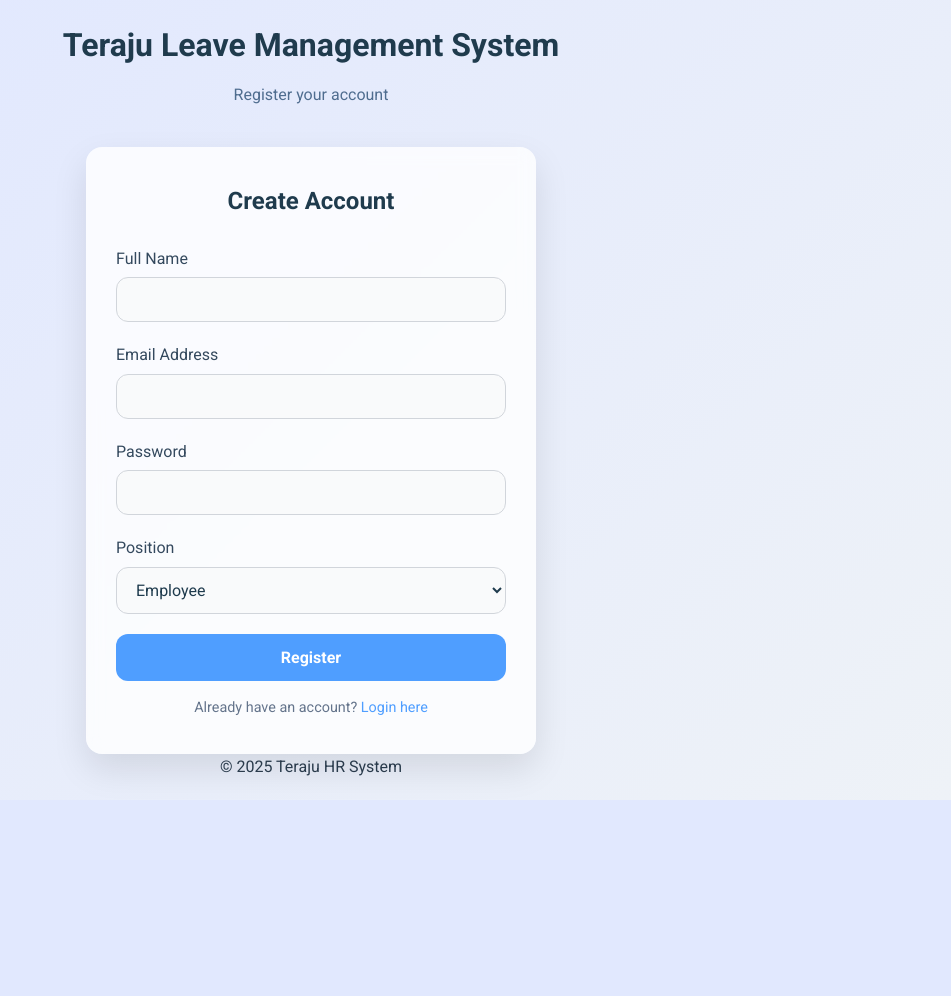
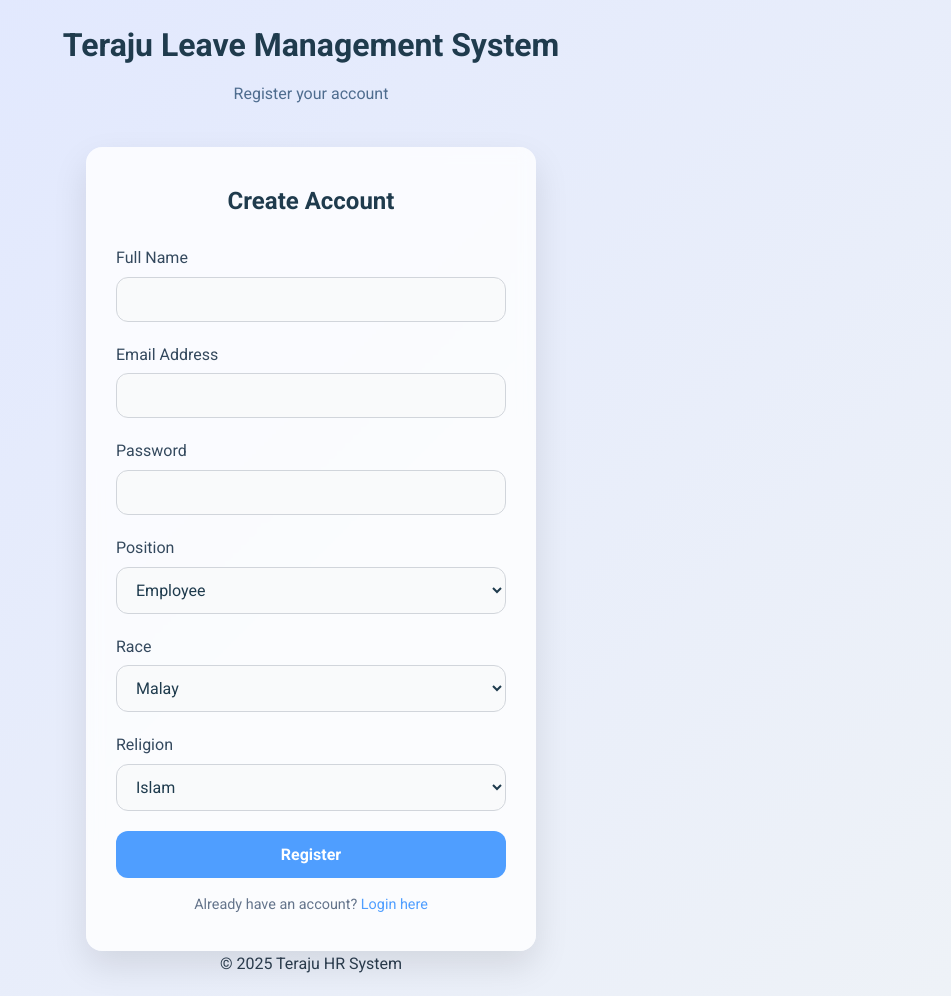
Before and after one commit to AFIFAHSYZ/LEAVE-MANAGEMENT-SYSTEM, a PHP site: page /register.php in a window 1280 px wide. Shown: the whole page, without its empty margins (329-1280 px from the left). Before the commit the page ends 800 px from the top, so only its background shows below. Run offline with PHP 8.4, Linux system fonts and the light colour scheme; some libraries are stand-ins or nearby versions.

Commit message:
Enhance registration and sidebar, update schema for leave balances
Added race and religion fields to the registration form and backend logic, including support for custom 'Other' values. Improved HR dashboard sidebar with dropdown menus for better navigation. Updated logout link paths for consistency. Modified leave_balances table to include carry_forward and a computed total_available column.

```diff
--- a/public/HR/leave-types.php
+++ b/public/HR/leave-types.php
@@ -100,7 +100,7 @@ $types = $pdo->query("SELECT * FROM leave_types ORDER BY id ASC")->fetchAll(PDO:
                 <li><a href="hr-dashboard.php">Dashboard</a></li>
                 <li><a href="leave-types.php" class="active">Leave Types</a></li>
                 <li><a href="tenure-policy.php">Tenure Policy</a></li>
-                <li><a href="../../logout.php">Logout</a></li>
+                <li><a href="../logout.php">Logout</a></li>
             </ul>
         </nav>
         <div class="sidebar-footer">&copy; <?= date('Y'); ?> Teraju LMS</div>
@@ -140,7 +140,7 @@ $types = $pdo->query("SELECT * FROM leave_types ORDER BY id ASC")->fetchAll(PDO:
                             <td><?= htmlspecialchars($t['name']) ?></td>
                             <td><?= $t['default_limit'] ?></td>
                             <td>
-                                <form method="POST" style="display:inline;">
+                                <form method="POST" class="form-inline">
                                     <input type="hidden" name="id" value="<?= $t['id'] ?>">
                                     <input type="text" name="name" value="<?= htmlspecialchars($t['name']) ?>" required>
                                     <input type="number" name="default_limit" value="<?= $t['default_limit'] ?>" required>
--- a/public/HR/tenure-policy.php
+++ b/public/HR/tenure-policy.php
@@ -113,7 +113,7 @@ $policies = $pdo->query($sql)->fetchAll(PDO::FETCH_ASSOC);
                 <li><a href="hr-dashboard.php">Dashboard</a></li>
                 <li><a href="leave-types.php">Leave Types</a></li>
                 <li><a href="tenure-policy.php" class="active">Tenure Policy</a></li>
-                <li><a href="../../logout.php">Logout</a></li>
+                <li><a href="../logout.php">Logout</a></li>
             </ul>
         </nav>
         <div class="sidebar-footer">&copy; <?= date('Y'); ?> Teraju LMS</div>
--- a/public/register.php
+++ b/public/register.php
@@ -15,8 +15,22 @@ if ($_SERVER['REQUEST_METHOD'] === 'POST') {
     $password = $_POST['password'] ?? '';
     $position = $_POST['position'] ?? 'employee';
 
-    if (!$name || !$email || !$password) {
-        $error = "Name, email, and password are required!";
+    // Handle Race
+    $race = $_POST['race'] ?? '';
+    if ($race === 'other') {
+        $race_other = clean_input($_POST['race_other'] ?? '');
+        $race = $race_other ?: 'Other';
+    }
+
+    // Handle Religion
+    $religion = $_POST['religion'] ?? '';
+    if ($religion === 'other') {
+        $religion_other = clean_input($_POST['religion_other'] ?? '');
+        $religion = $religion_other ?: 'Other';
+    }
+
+    if (!$name || !$email || !$password || !$race || !$religion) {
+        $error = "All fields are required!";
     } else {
         try {
             // Check if email already exists
@@ -28,9 +42,10 @@ if ($_SERVER['REQUEST_METHOD'] === 'POST') {
                 // Hash the password
                 $passwordHash = password_hash($password, PASSWORD_DEFAULT);
 
-                // Insert user
-                $stmt = $pdo->prepare("INSERT INTO users (name, email, password, position) VALUES (?, ?, ?, ?)");
-                $stmt->execute([$name, $email, $passwordHash, $position]);
+                // Insert user into DB
+                $stmt = $pdo->prepare("INSERT INTO users (name, email, password, position, race, religion) VALUES (?, ?, ?, ?, ?, ?)");
+                $stmt->execute([$name, $email, $passwordHash, $position, $race, $religion]);
+
                 $registrationSuccess = true;
             }
         } catch (PDOException $e) {
@@ -39,6 +54,7 @@ if ($_SERVER['REQUEST_METHOD'] === 'POST') {
     }
 }
 ?>
+
 <!DOCTYPE html>
 <html lang="en">
 <head>
@@ -131,6 +147,46 @@ main { width: 100%; display: flex; justify-content: center; }
                             <option value="admin" <?php if (isset($position) && $position == "hr") echo "selected"; ?>>HR</option>
                         </select>
                     </div>
+                    <div class="form-group">
+                        <label for="race">Race</label>
+                        <select id="race" name="race" onchange="toggleOther('race')">
+                            <option value="malay" <?php if (isset($race) && $race == "malay") echo "selected"; ?>>Malay</option>
+                            <option value="chinese" <?php if (isset($race) && $race == "chinese") echo "selected"; ?>>Chinese</option>
+                            <option value="indian" <?php if (isset($race) && $race == "indian") echo "selected"; ?>>Indian</option>
+                            <option value="other" <?php if (isset($race) && $race == "other") echo "selected"; ?>>Other</option>
+                        </select>
+                        <input type="text" id="race_other" name="race_other" placeholder="Please specify" style="display:none;" value="<?php echo isset($race_other) ? $race_other : ''; ?>">
+                    </div>
+
+                    <div class="form-group">
+                        <label for="religion">Religion</label>
+                        <select id="religion" name="religion" onchange="toggleOther('religion')">
+                            <option value="islam" <?php if (isset($religion) && $religion == "islam") echo "selected"; ?>>Islam</option>
+                            <option value="buddhism" <?php if (isset($religion) && $religion == "buddhism") echo "selected"; ?>>Buddhism</option>
+                            <option value="christianity" <?php if (isset($religion) && $religion == "christianity") echo "selected"; ?>>Christianity</option>
+                            <option value="hinduism" <?php if (isset($religion) && $religion == "hinduism") echo "selected"; ?>>Hinduism</option>
+                            <option value="other" <?php if (isset($religion) && $religion == "other") echo "selected"; ?>>Other</option>
+                        </select>
+                        <input type="text" id="religion_other" name="religion_other" placeholder="Please specify" style="display:none;" value="<?php echo isset($religion_other) ? $religion_other : ''; ?>">
+                    </div>
+
+                    <script>
+                    function toggleOther(field) {
+                        const select = document.getElementById(field);
+                        const otherInput = document.getElementById(field + '_other');
+                        if (select.value === 'other') {
+                            otherInput.style.display = 'block';
+                        } else {
+                            otherInput.style.display = 'none';
+                        }
+                    }
+
+                    // To show "Other" input if already selected (for edit forms)
+                    window.onload = function() {
+                        toggleOther('race');
+                        toggleOther('religion');
+                    }
+                    </script>
                     <button type="submit" class="btn-full">Register</button>
                 </form>
                 <div class="form-footer">
--- a/sql/schema.sql
+++ b/sql/schema.sql
@@ -54,5 +54,7 @@ CREATE TABLE leave_balances (
     user_id INT REFERENCES users(id) ON DELETE CASCADE,
     leave_type_id INT REFERENCES leave_types(id),
     year INT DEFAULT EXTRACT(YEAR FROM CURRENT_DATE),
-    used_days INT DEFAULT 0
+    used_days INT DEFAULT 0,
+    carry_forward INT DEFAULT 0,
+    total_available INT GENERATED ALWAYS AS (carry_forward + entitled_days - used_days) STORED
 );
```
Also changed, not shown: public/HR/hr-dashboard.php (+48 -6 lines).
